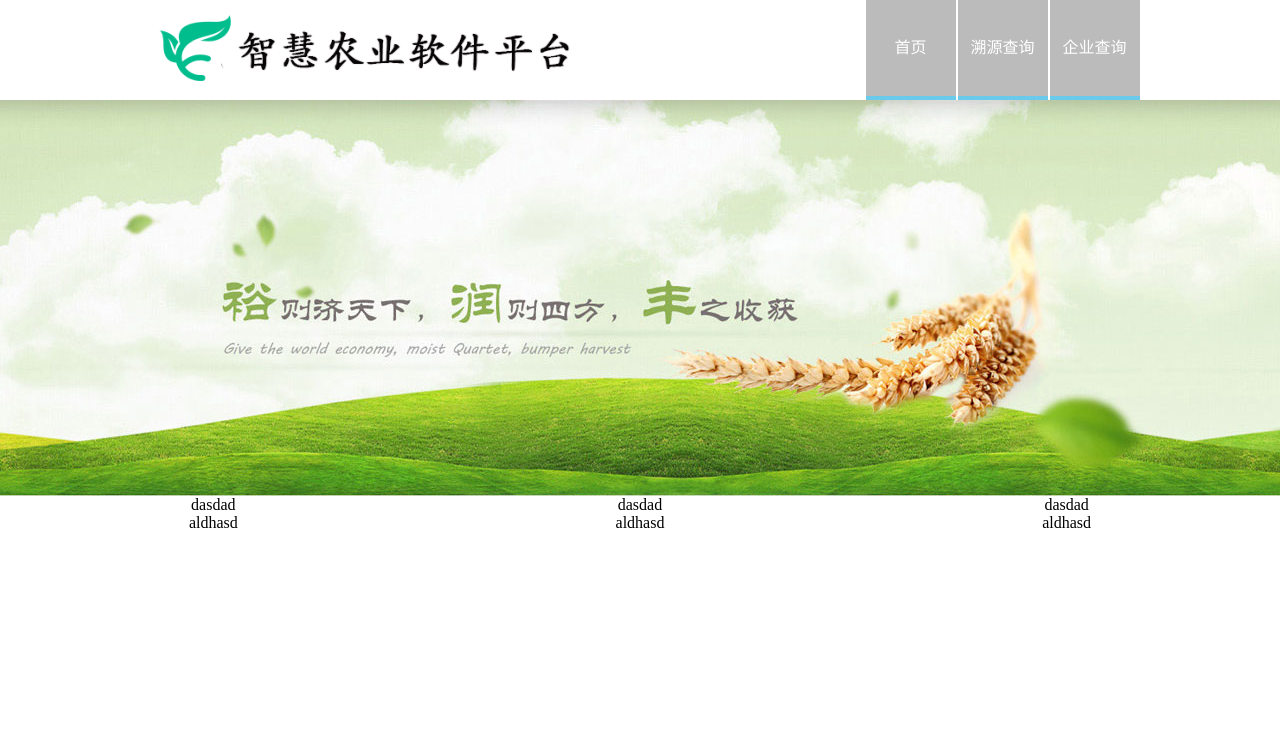
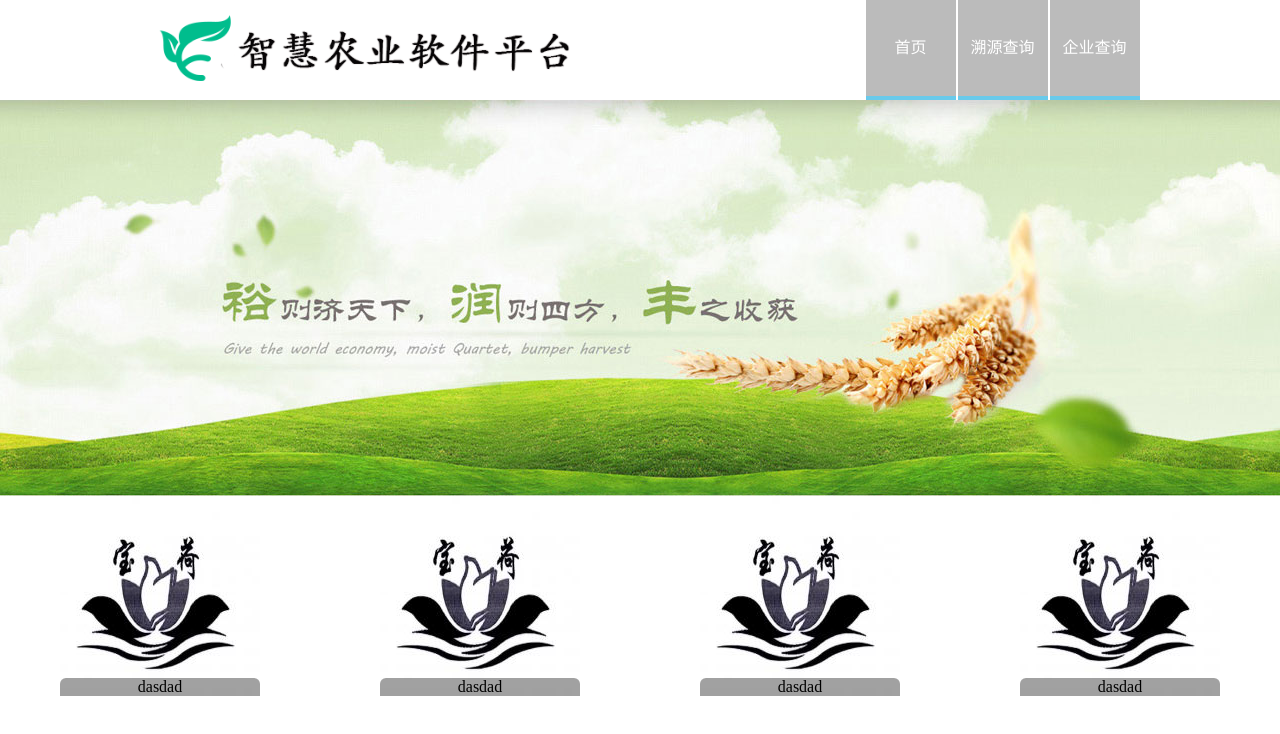
Before and after one commit to bicycler1/Traceable-produce, a Vue app: page /#/query in a window 1280 px wide. Shown: the top 734 px of the page. Built offline with nearby package versions, Linux system fonts and the light colour scheme.

Commit message:
query页面中enterprise组件鼠标移入效果实现移出效果没有实现

```diff
--- a/src/components/query/EnterpriseDemonstrate.vue
+++ b/src/components/query/EnterpriseDemonstrate.vue
@@ -1,5 +1,6 @@
 <template>
   <div class="enterprise">
+    <div class="drop-down">
       <div>
         {{enterpriseName}}
       </div>
@@ -7,14 +8,59 @@
         {{enterpriseDescribe}}
       </div>
     </div>
+    <img src="../../assets/QueryImgs/e1.jpg" alt="" class="enterprise-img">
+    </img>
+    <div>
+      {{enterpriseName}}
+    </div>
+  </div>
 </template>
 
 <style scoped>
 .enterprise{
+  position: relative;
+  width: 200px;
+  height: 200px;
+  overflow: hidden;
+}
+  .drop-down{
+    position: absolute;
+    top: -100%;
     display: flex;
     flex-direction: column;
     align-items: center;
     justify-content: space-around;
+    width: 100%;
+    height: 100%;
+    background: #fff;
+    z-index: 1;
+  }
+  .enterprise-img{
+    position: absolute;
+    top: 0;
+    left: 0;
+    width: 100%;
+    height: 100%;
+    z-index: 0;
+  }
+  .enterprise>div:last-child{
+    position: absolute;
+    bottom: 0;
+    display: flex;
+    justify-content: center;
+    align-items: center;
+    width: 100%;
+    background: rgba(99,99,99,0.6);
+    border-radius: 6px 6px 0 0;
+    z-index: 0;
+  }
+  .enterprise:hover .drop-down{
+    animation: dropDown 1s ease-in-out;
+    animation-fill-mode: forwards;
+  }
+  @keyframes  dropDown {
+    from{top: -100%;}
+    to{top: 0%;}
   }
 </style>
 
@@ -23,7 +69,8 @@
     name: 'EnterpriseDemonstrate',
     props:{
       enterpriseName: String,
-      enterpriseDescribe: String
+      enterpriseDescribe: String,
+      enterpriseImg: String
     },
     data(){
       return{
--- a/src/views/Query.vue
+++ b/src/views/Query.vue
@@ -7,6 +7,11 @@
       <img src="../assets/QueryImgs/background.jpg" alt="">
     </div>
     <div class="enterprise-row">
+      <EnterpriseDemonstrate
+        enterpriseName="dasdad"
+        enterpriseDescribe="aldhasd"
+        enterpriseImg="require(../../assets/QueryImgs/e1.jpg)"
+      ></EnterpriseDemonstrate>
       <EnterpriseDemonstrate
         enterpriseName="dasdad"
         enterpriseDescribe="aldhasd"
```
Also changed, not shown: src/assets/QueryImgs/e1.jpg (added), 1 other file (tests, documents, lock files or other folders). Lines whose indentation alone changed are shown as unchanged.
